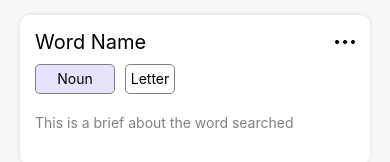
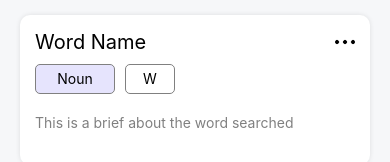
Before and after one commit to alfi-98/WordiFy, a React Native app: screen / in a window 390 px wide. Shown: the part 343-505 px from the top of the page. Built offline with nearby package versions, Linux system fonts and the light colour scheme.

Commit message:
test commit

```diff
--- a/components/WordCards.js
+++ b/components/WordCards.js
@@ -33,7 +33,7 @@
             </View>
             <View style={styles.property}>
               <View style={styles.propertyOne}><Text style={styles.propertyText}>Noun</Text></View>
-              <View style={styles.propertyTwo}><Text style={styles.propertyText}>Letter</Text></View>
+              <View style={styles.propertyTwo}><Text style={styles.propertyText}>W</Text></View>
             </View>
             <View style={styles.wordBrief}>
               <Text style={styles.wordBriefText}>This is a brief about the word searched</Text>
```
